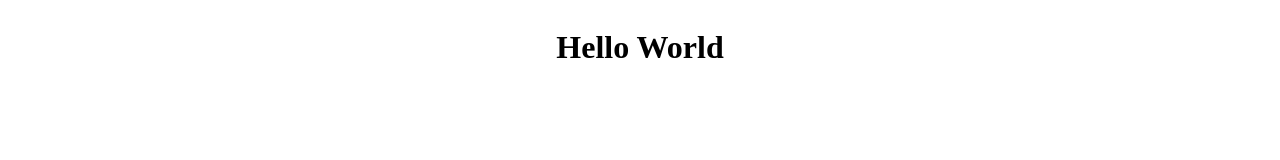
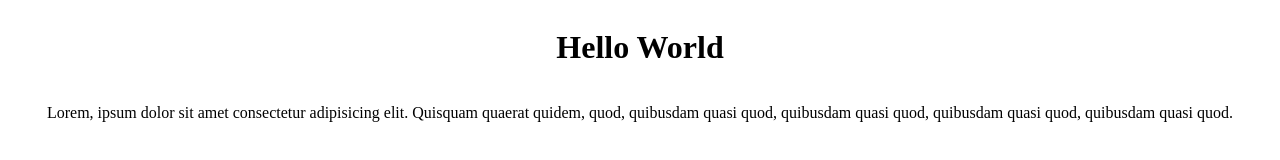
Before and after one commit to Mwenya99/push-to-git, a plain HTML site: page index.html in a window 1280 px wide. Drawn offline with Linux system fonts and the light colour scheme.

Commit message:
Second commit

```diff
--- a/index.html
+++ b/index.html
@@ -8,6 +8,7 @@
 <body>
     <div class="container">
         <h1>Hello World</h1>
+        <p>Lorem, ipsum dolor sit amet consectetur adipisicing elit. Quisquam quaerat quidem, quod, quibusdam quasi quod, quibusdam quasi quod, quibusdam quasi quod, quibusdam quasi quod.</p>
     </div>
     <style>
     .container {
```
